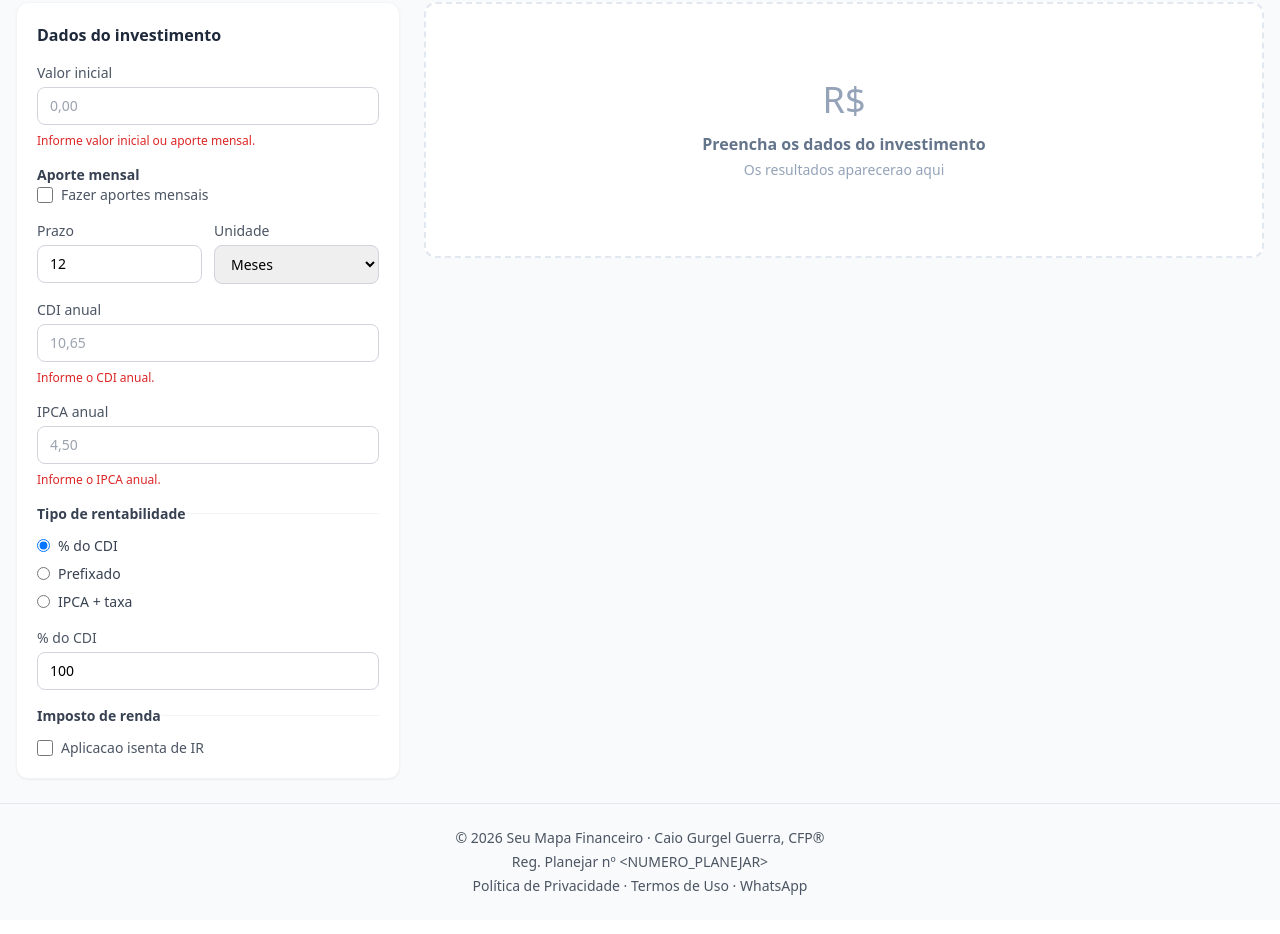
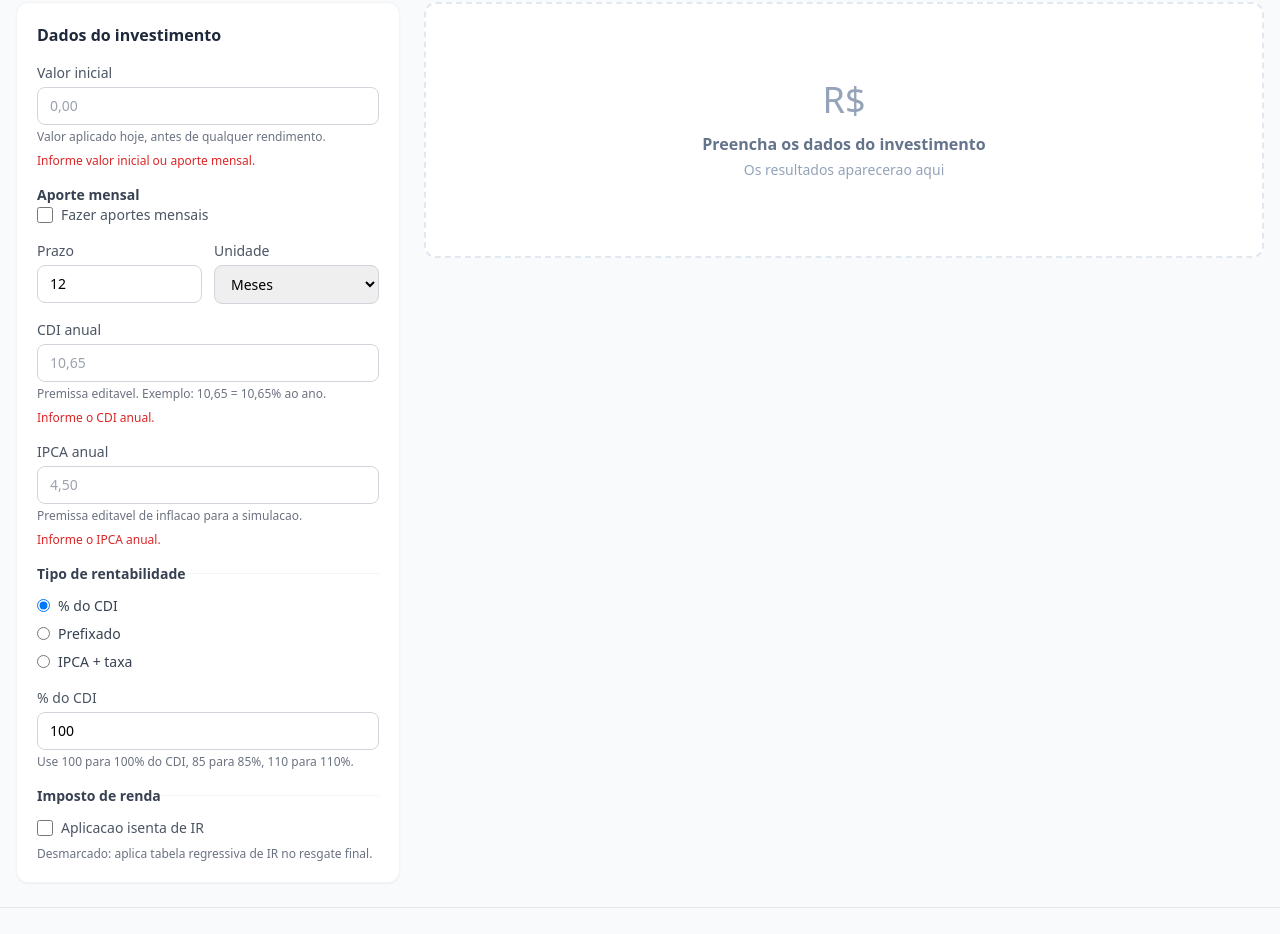
Before and after one commit to caiogurgelguerra-byte/calculadora-aposentadoria, a React (Vite) app: page /investimentos in a window 1280 px wide. Shown: the part 200-1134 px from the top of the page. Built offline with nearby package versions, Linux system fonts and the light colour scheme; no server answers.

Commit message:
refactor(investimentos): add clearer form microcopy

```diff
--- a/src/calculators/investimentos/InputForm.tsx
+++ b/src/calculators/investimentos/InputForm.tsx
@@ -54,6 +54,7 @@ export default function InputForm({ value, errors, onChange }: Props) {
           }}
           {...inputErrorProps('initialAmount')}
         />
+        <p className="text-xs text-gray-500">Valor aplicado hoje, antes de qualquer rendimento.</p>
         {renderError('initialAmount')}
       </label>
 
@@ -84,6 +85,7 @@ export default function InputForm({ value, errors, onChange }: Props) {
               }}
               {...inputErrorProps('monthlyContribution')}
             />
+            <p className="text-xs text-gray-500">Aporte considerado no fim de cada mes.</p>
             {renderError('monthlyContribution')}
           </label>
         ) : null}
@@ -136,6 +138,7 @@ export default function InputForm({ value, errors, onChange }: Props) {
           }}
           {...inputErrorProps('cdiAnnualPercent')}
         />
+        <p className="text-xs text-gray-500">Premissa editavel. Exemplo: 10,65 = 10,65% ao ano.</p>
         {renderError('cdiAnnualPercent')}
       </label>
 
@@ -154,6 +157,7 @@ export default function InputForm({ value, errors, onChange }: Props) {
           }}
           {...inputErrorProps('ipcaAnnualPercent')}
         />
+        <p className="text-xs text-gray-500">Premissa editavel de inflacao para a simulacao.</p>
         {renderError('ipcaAnnualPercent')}
       </label>
 
@@ -208,6 +212,7 @@ export default function InputForm({ value, errors, onChange }: Props) {
             }}
             {...inputErrorProps('cdiPercent')}
           />
+          <p className="text-xs text-gray-500">Use 100 para 100% do CDI, 85 para 85%, 110 para 110%.</p>
           {renderError('cdiPercent')}
         </label>
       ) : null}
@@ -228,6 +233,7 @@ export default function InputForm({ value, errors, onChange }: Props) {
             }}
             {...inputErrorProps('fixedAnnualPercent')}
           />
+          <p className="text-xs text-gray-500">Taxa anual fixa da aplicacao. Exemplo: 12,00.</p>
           {renderError('fixedAnnualPercent')}
         </label>
       ) : null}
@@ -248,6 +254,7 @@ export default function InputForm({ value, errors, onChange }: Props) {
             }}
             {...inputErrorProps('ipcaSpreadAnnualPercent')}
           />
+          <p className="text-xs text-gray-500">Ganho real esperado alem da inflacao. Exemplo: 6,00.</p>
           {renderError('ipcaSpreadAnnualPercent')}
         </label>
       ) : null}
@@ -263,6 +270,7 @@ export default function InputForm({ value, errors, onChange }: Props) {
           />
           <span className="text-sm font-medium text-gray-600">Aplicacao isenta de IR</span>
         </label>
+        <p className="text-xs text-gray-500">Desmarcado: aplica tabela regressiva de IR no resgate final.</p>
       </fieldset>
     </div>
   )
```
